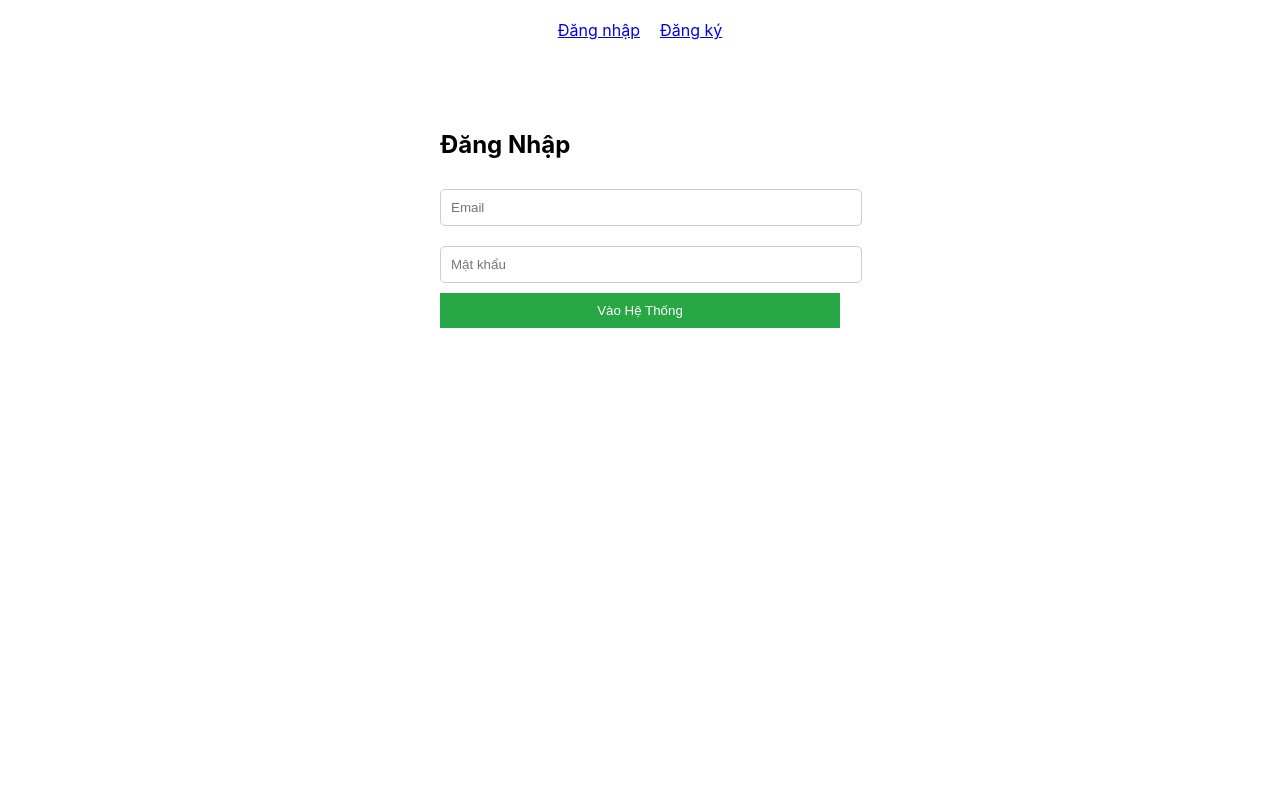
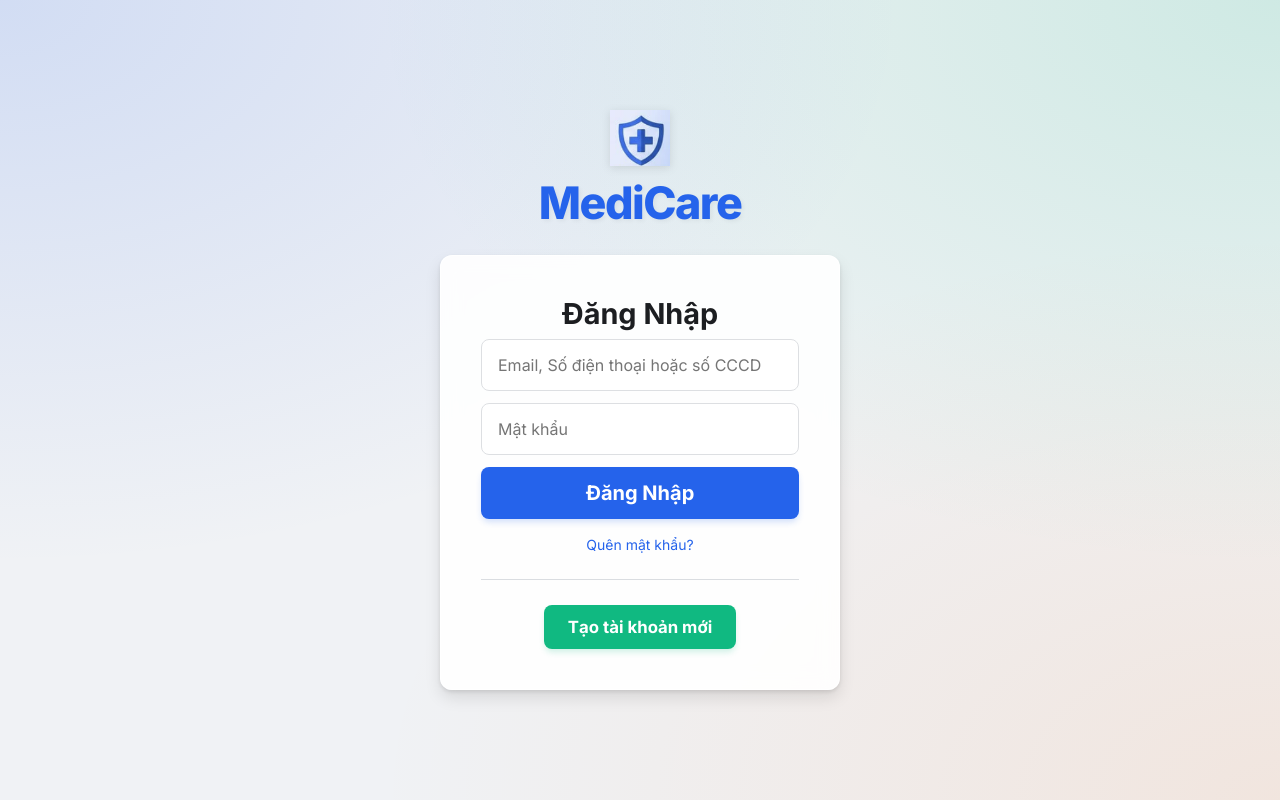
Before and after one commit to nhattan2/KLTN, a React (Create React App) app in the folder health-web/client/: page /login in a window 1280 px wide. Built offline with nearby package versions, Linux system fonts and the light colour scheme.

Commit message:
Cập nhật Logo Medicare và tính năng Đăng ký bằng Email/SĐT/CCCD

```diff
--- a/health-web/client/src/App.css
+++ b/health-web/client/src/App.css
@@ -1,38 +1,165 @@
-.App {
-  text-align: center;
+/* client/src/App.css - Medicare Pro Style */
+@import url('https://fonts.googleapis.com/css2?family=Inter:wght@400;600;700;800&display=swap');
+
+* {
+    box-sizing: border-box;
+    margin: 0;
+    padding: 0;
+    font-family: 'Inter', sans-serif;
 }
 
-.App-logo {
-  height: 40vmin;
-  pointer-events: none;
+.auth-container {
+    display: flex;
+    flex-direction: column;
+    justify-content: center;
+    align-items: center;
+    min-height: 100vh;
+    padding: 5px;
+    background-color: #f0f2f5;
+    /* Nền loang màu Mesh Gradient xịn sò */
+    background-image:
+        radial-gradient(at 0% 0%, rgba(37, 99, 235, 0.15) 0px, transparent 50%),
+        radial-gradient(at 100% 0%, rgba(16, 185, 129, 0.15) 0px, transparent 50%),
+        radial-gradient(at 100% 100%, rgba(249, 115, 22, 0.1) 0px, transparent 50%);
+    background-attachment: fixed;
 }
 
-@media (prefers-reduced-motion: no-preference) {
-  .App-logo {
-    animation: App-logo-spin infinite 20s linear;
-  }
+/* Wrapper cho cả Logo icon và text */
+.brand-logo-wrapper {
+    display: flex;
+    flex-direction: column; /* Xếp dọc: Icon trên, Text dưới */
+    align-items: center;
+    margin-bottom: 25px; /* Khoảng cách với cái card trắng */
+    cursor: pointer;
+    transition: transform 0.2s ease;
 }
 
-.App-header {
-  background-color: #282c34;
-  min-height: 100vh;
-  display: flex;
-  flex-direction: column;
-  align-items: center;
-  justify-content: center;
-  font-size: calc(10px + 2vmin);
-  color: white;
+.brand-logo-wrapper:hover {
+    transform: scale(1.05); /* Hiệu ứng phóng to nhẹ khi di chuột */
 }
 
-.App-link {
-  color: #61dafb;
+/* Style cho file ảnh icon */
+.brand-icon {
+    width: 60px; /* Độ rộng của icon */
+    height: auto;
+    margin-bottom: 10px; /* Khoảng cách với chữ MediCare */
+    filter: drop-shadow(0 2px 4px rgba(0,0,0,0.1)); /* Đổ bóng nhẹ cho icon */
 }
 
-@keyframes App-logo-spin {
-  from {
-    transform: rotate(0deg);
-  }
-  to {
-    transform: rotate(360deg);
-  }
+/* Style cho chữ MediCare */
+.brand-logo-text {
+    color: #2563eb; /* Màu xanh y tế */
+    font-size: 2.8rem;
+    font-weight: 800;
+    margin: 0;
+    letter-spacing: -1.5px;
+    text-shadow: 2px 2px 4px rgba(0,0,0,0.05);
 }
+
+.auth-card {
+    background: rgba(255, 255, 255, 0.9);
+    backdrop-filter: blur(10px);
+    padding: 2.5rem;
+    border-radius: 12px;
+    box-shadow: 0 2px 4px rgba(0, 0, 0, 0.1), 0 8px 16px rgba(0, 0, 0, 0.1);
+    width: 100%;
+    max-width: 400px; /* Độ rộng mặc định cho Login */
+    text-align: center;
+    border: 1px solid rgba(255, 255, 255, 0.7);
+    transition: all 0.3s ease;
+}
+
+/* Thêm class riêng cho card đăng ký để nó rộng hơn chút */
+.auth-card.register-card {
+    max-width: 450px;
+}
+
+.auth-card h2 {
+    font-size: 1.8rem;
+    margin-bottom: 0.5rem;
+    color: #1c1e21;
+}
+
+/* Subtitle chuyên nghiệp */
+.auth-subtitle {
+    color: #606770;
+    margin-bottom: 2rem;
+    font-size: 0.95rem;
+}
+
+.auth-input {
+    width: 100%;
+    height: 52px;
+    padding: 14px 16px;
+    margin-bottom: 12px;
+    border: 1px solid #dddfe2;
+    border-radius: 8px;
+    font-size: 16px;
+    background: #ffffff;
+    transition: all 0.2s ease;
+}
+
+.auth-input:focus {
+    border-color: #2563eb;
+    outline: none;
+    box-shadow: 0 0 0 3px rgba(37, 99, 235, 0.1);
+}
+
+/* Nút xanh dương - Đăng nhập (Primary) */
+.btn-primary {
+    width: 100%;
+    height: 52px;
+    background-color: #2563eb;
+    color: white;
+    border: none;
+    border-radius: 8px;
+    font-size: 1.25rem;
+    font-weight: 700;
+    cursor: pointer;
+    transition: background-color 0.3s ease, transform 0.1s ease;
+    box-shadow: 0 4px 6px -1px rgba(37, 99, 235, 0.2);
+}
+
+.btn-primary:hover {
+    background-color: #1d4ed8;
+}
+
+.btn-primary:active {
+    transform: scale(0.98);
+}
+
+/* Nút xanh lá - Tạo tài khoản (Secondary) */
+.btn-secondary {
+    background-color: #10b981;
+    color: white;
+    padding: 12px 24px;
+    border: none;
+    border-radius: 8px;
+    font-size: 1.05rem;
+    font-weight: 700;
+    cursor: pointer;
+    transition: background-color 0.3s ease;
+    box-shadow: 0 4px 6px -1px rgba(16, 185, 129, 0.2);
+}
+
+.btn-secondary:hover {
+    background-color: #059669;
+}
+
+.divider {
+    border-bottom: 1px solid #dadde1;
+    margin: 25px 0;
+}
+
+.auth-footer-link {
+    color: #2563eb;
+    font-size: 14px;
+    text-decoration: none;
+    cursor: pointer;
+    transition: color 0.2s;
+}
+
+.auth-footer-link:hover {
+    color: #1d4ed8;
+    text-decoration: underline;
+}
--- a/health-web/client/src/App.js
+++ b/health-web/client/src/App.js
@@ -1,19 +1,20 @@
-import { BrowserRouter as Router, Routes, Route, Link } from 'react-router-dom';
+import React from 'react';
+import { BrowserRouter, Routes, Route, Navigate } from 'react-router-dom';
 import Login from './components/Login';
 import Register from './components/Register';
+import Dashboard from './components/Dashboard';
 
 function App() {
   return (
-    <Router>
-      <nav style={{ textAlign: 'center', padding: '20px' }}>
-        <Link to="/login" style={{ margin: '10px' }}>Đăng nhập</Link>
-        <Link to="/register" style={{ margin: '10px' }}>Đăng ký</Link>
-      </nav>
+    <BrowserRouter>
       <Routes>
+        {/* Mặc định vào trang Login */}
+        <Route path="/" element={<Navigate to="/login" />} />
         <Route path="/login" element={<Login />} />
         <Route path="/register" element={<Register />} />
+        <Route path="/dashboard" element={<Dashboard />} />
       </Routes>
-    </Router>
+    </BrowserRouter>
   );
 }
 
--- /dev/null
+++ b/health-web/client/src/components/Dashboard.js
@@ -0,0 +1,66 @@
+import React from 'react';
+import { useNavigate } from 'react-router-dom';
+import '../App.css';
+
+function Dashboard() {
+    const navigate = useNavigate();
+
+    return (
+        <div className="dashboard-container">
+            {/* 1. Sidebar bên trái */}
+            <aside className="sidebar">
+                <h2 style={{ color: '#2563eb', marginBottom: '2.5rem', fontSize: '1.5rem' }}>🏥 MediCare</h2>
+                <nav style={{ flex: 1 }}>
+                    <div className="nav-item active">🏠 Tổng quan</div>
+                    <div className="nav-item">📅 Đặt lịch khám</div>
+                    <div className="nav-item">🤖 Tư vấn AI</div>
+                    <div className="nav-item">📂 Hồ sơ của tôi</div>
+                </nav>
+                <button
+                    onClick={() => navigate('/login')}
+                    style={{ padding: '10px', border: 'none', background: '#fee2e2', color: '#ef4444', borderRadius: '8px', cursor: 'pointer' }}
+                >
+                    Đăng xuất
+                </button>
+            </aside>
+
+            {/* 2. Nội dung chính bên phải */}
+            <main className="main-content">
+                <header style={{ marginBottom: '2rem' }}>
+                    <h1 style={{ color: '#1e293b' }}>Chào bạn, Nhật Tân! 👋</h1>
+                    <p style={{ color: '#64748b' }}>Hôm nay bạn cảm thấy thế nào?</p>
+                </header>
+
+                {/* Grid các thẻ chỉ số */}
+                <div className="stats-grid">
+                    <div className="stat-card">
+                        <h3>Nhịp tim</h3>
+                        <div className="value">78 <small style={{ fontSize: '1rem', color: '#64748b' }}>bpm</small></div>
+                        <p style={{ color: '#10b981', fontSize: '0.85rem', marginTop: '10px' }}>● Đang ổn định</p>
+                    </div>
+
+                    <div className="stat-card">
+                        <h3>Huyết áp</h3>
+                        <div className="value">120/80</div>
+                        <p style={{ color: '#10b981', fontSize: '0.85rem', marginTop: '10px' }}>● Chỉ số đẹp</p>
+                    </div>
+
+                    <div className="stat-card">
+                        <h3>Nhiệt độ</h3>
+                        <div className="value">36.5°C</div>
+                        <p style={{ color: '#10b981', fontSize: '0.85rem', marginTop: '10px' }}>● Bình thường</p>
+                    </div>
+                </div>
+
+                {/* Khu vực hành động nhanh */}
+                <div className="stat-card" style={{ marginTop: '2rem', background: 'linear-gradient(to right, #eff6ff, #ffffff)' }}>
+                    <h3 style={{ color: '#2563eb' }}>Trò chuyện với AI Gemini</h3>
+                    <p style={{ margin: '15px 0', color: '#475569' }}>Mô tả triệu chứng của bạn để nhận tư vấn sức khỏe từ trí tuệ nhân tạo.</p>
+                    <button className="auth-button" style={{ width: '150px', margin: 0 }}>Hỏi AI ngay</button>
+                </div>
+            </main>
+        </div>
+    );
+}
+
+export default Dashboard;
--- a/health-web/client/src/components/Login.js
+++ b/health-web/client/src/components/Login.js
@@ -1,29 +1,60 @@
 import React, { useState } from 'react';
+import { useNavigate } from 'react-router-dom';
+import axios from 'axios';
+import '../App.css';
+import logoHealth from '../assets/logo-medicare.png'; // Import ảnh logo
 
 function Login() {
-    const [email, setEmail] = useState('');
+    const [loginKey, setLoginKey] = useState(''); // Ô này nhận cả Email, SĐT hoặc CCCD
     const [password, setPassword] = useState('');
+    const navigate = useNavigate();
 
     const handleLogin = (e) => {
         e.preventDefault();
-        console.log("Đăng nhập với:", email, password);
+        axios.post('http://localhost:3001/login', { loginKey, password })
+            .then(result => {
+                if (result.data === "Success") {
+                    navigate('/dashboard');
+                } else {
+                    alert(result.data);
+                }
+            })
+            .catch(err => {
+                console.log(err);
+                alert("Lỗi kết nối đến server!");
+            });
     };
 
     return (
-        <div style={{ padding: '50px', maxWidth: '400px', margin: 'auto' }}>
-            <h2>Đăng Nhập</h2>
-            <form onSubmit={handleLogin}>
-                <input type="email" placeholder="Email" onChange={(e) => setEmail(e.target.value)} style={styles.input} />
-                <input type="password" placeholder="Mật khẩu" onChange={(e) => setPassword(e.target.value)} style={styles.input} />
-                <button type="submit" style={styles.button}>Vào Hệ Thống</button>
-            </form>
+        <div className="auth-container">
+            {/* Logo thương hiệu bôi đậm */}
+            <div className="brand-logo-wrapper" onClick={() => navigate('/')}>
+                <img src={logoHealth} alt="Medicare Logo" className="brand-icon" />
+                <h1 className="brand-logo-text">MediCare</h1>
+            </div>
+
+            <div className="auth-card">
+                <h2>Đăng Nhập</h2>
+                <form onSubmit={handleLogin}>
+                    <input type="text"
+                        placeholder="Email, Số điện thoại hoặc số CCCD"
+                        className="auth-input"
+                        onChange={(e) => setLoginKey(e.target.value)} required
+                    />
+                    <input type="password" placeholder="Mật khẩu" className="auth-input"
+                        onChange={(e) => setPassword(e.target.value)} required />
+                    <button type="submit" className="btn-primary">Đăng Nhập</button>
+                </form>
+                <div style={{ marginTop: '15px' }}>
+                    <span className="auth-footer-link">Quên mật khẩu?</span>
+                </div>
+                <div className="divider"></div>
+                <button className="btn-secondary" onClick={() => navigate('/register')}>
+                    Tạo tài khoản mới
+                </button>
+            </div>
         </div>
     );
 }
 
-const styles = {
-    input: { width: '100%', padding: '10px', margin: '10px 0', borderRadius: '5px', border: '1px solid #ccc' },
-    button: { width: '100%', padding: '10px', backgroundColor: '#28a745', color: 'white', border: 'none', cursor: 'pointer' }
-};
-
 export default Login;
--- a/health-web/client/src/components/Register.js
+++ b/health-web/client/src/components/Register.js
@@ -1,30 +1,71 @@
 import React, { useState } from 'react';
+import { useNavigate } from 'react-router-dom';
+import axios from 'axios';
+import '../App.css';
+import logoHealth from '../assets/logo-medicare.png';
 
 function Register() {
-    const [formData, setFormData] = useState({ username: '', email: '', password: '' });
+    const [formData, setFormData] = useState({
+        username: '', email: '', phone: '', cccd: '', password: ''
+    });
+    const navigate = useNavigate();
 
     const handleSubmit = (e) => {
-        e.envDefault();
-        console.log("Dữ liệu đăng ký:", formData);
-        // Sau này sẽ gọi API NodeJS ở đây
+        e.preventDefault();
+
+        // Kiểm tra xem đã nhập ít nhất 1 trong 3 thông tin định danh chưa
+        if (!formData.email && !formData.phone && !formData.cccd) {
+            alert("Vui lòng nhập ít nhất Email, Số điện thoại hoặc Số CCCD!");
+            return;
+        }
+
+        axios.post('http://localhost:3001/register', formData)
+            .then(result => {
+                alert("Đăng ký thành công!");
+                navigate('/login');
+            })
+            .catch(err => {
+                console.log(err);
+                alert("Thông tin này đã được sử dụng hoặc lỗi hệ thống!");
+            });
     };
 
     return (
-        <div style={{ padding: '50px', maxWidth: '400px', margin: 'auto' }}>
-            <h2>Đăng Ký Tài Khoản Y Tế</h2>
-            <form onSubmit={handleSubmit}>
-                <input type="text" placeholder="Họ tên" onChange={(e) => setFormData({ ...formData, username: e.target.value })} style={styles.input} />
-                <input type="email" placeholder="Email" onChange={(e) => setFormData({ ...formData, email: e.target.value })} style={styles.input} />
-                <input type="password" placeholder="Mật khẩu" onChange={(e) => setFormData({ ...formData, password: e.target.value })} style={styles.input} />
-                <button type="submit" style={styles.button}>Đăng Ký</button>
-            </form>
+        <div className="auth-container">
+            {/* Logo thương hiệu bôi đậm */}
+            <div className="brand-logo-wrapper" onClick={() => navigate('/')}>
+                <img src={logoHealth} alt="Medicare Logo" className="brand-icon" />
+                <h1 className="brand-logo-text">MediCare</h1>
+            </div>
+
+            <div className="auth-card register-card"> {/* Thêm class riêng cho card rộng hơn */}
+                <h2>Tạo tài khoản mới</h2>
+                <form onSubmit={handleSubmit}>
+                    <input type="text" placeholder="Họ và tên" className="auth-input" required
+                        onChange={(e) => setFormData({ ...formData, username: e.target.value })} />
+                    <input type="email" placeholder="Địa chỉ Email (Ví dụ: tan@gmail.com)" className="auth-input"
+                        onChange={(e) => setFormData({ ...formData, email: e.target.value })} />
+
+                    <input type="text" placeholder="Số điện thoại (Ví dụ: 0905...)" className="auth-input"
+                        onChange={(e) => setFormData({ ...formData, phone: e.target.value })} />
+
+                    <input type="text" placeholder="Số CCCD (Ví dụ: 048...)" className="auth-input"
+                        onChange={(e) => setFormData({ ...formData, cccd: e.target.value })} />
+
+                    <input type="password" placeholder="Mật khẩu mới" className="auth-input" required
+                        onChange={(e) => setFormData({ ...formData, password: e.target.value })} />
+
+                    <button type="submit" className="btn-secondary" style={{ width: '100%', height: '40px', fontSize: '1.2rem', marginTop: '10px' }}>
+                        Đăng Ký
+                    </button>
+                </form>
+                <div className="divider"></div>
+                <span className="auth-footer-link" onClick={() => navigate('/login')}>
+                    Bạn đã có tài khoản rồi?
+                </span>
+            </div>
         </div>
     );
 }
 
-const styles = {
-    input: { width: '100%', padding: '10px', margin: '10px 0', borderRadius: '5px', border: '1px solid #ccc' },
-    button: { width: '100%', padding: '10px', backgroundColor: '#007bff', color: 'white', border: 'none', cursor: 'pointer' }
-};
-
 export default Register;
```
Also changed, not shown: health-web/client/src/assets/logo-medicare.png (added), 1 other file (tests, documents, lock files or other folders).
